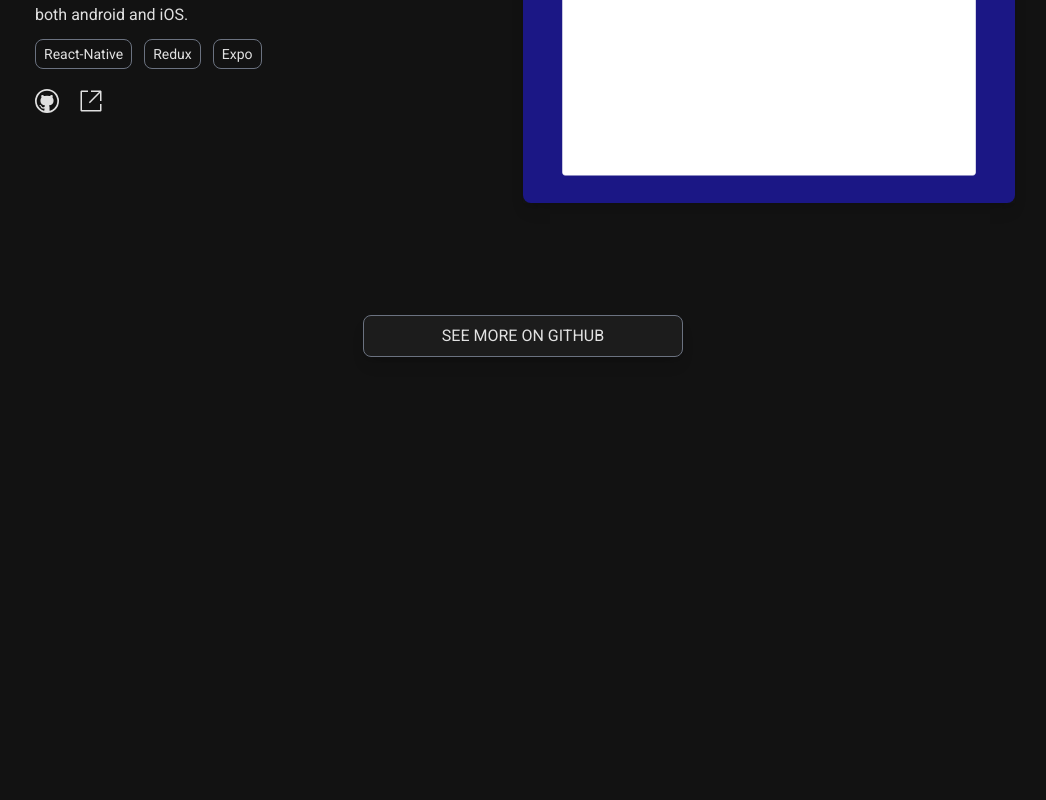
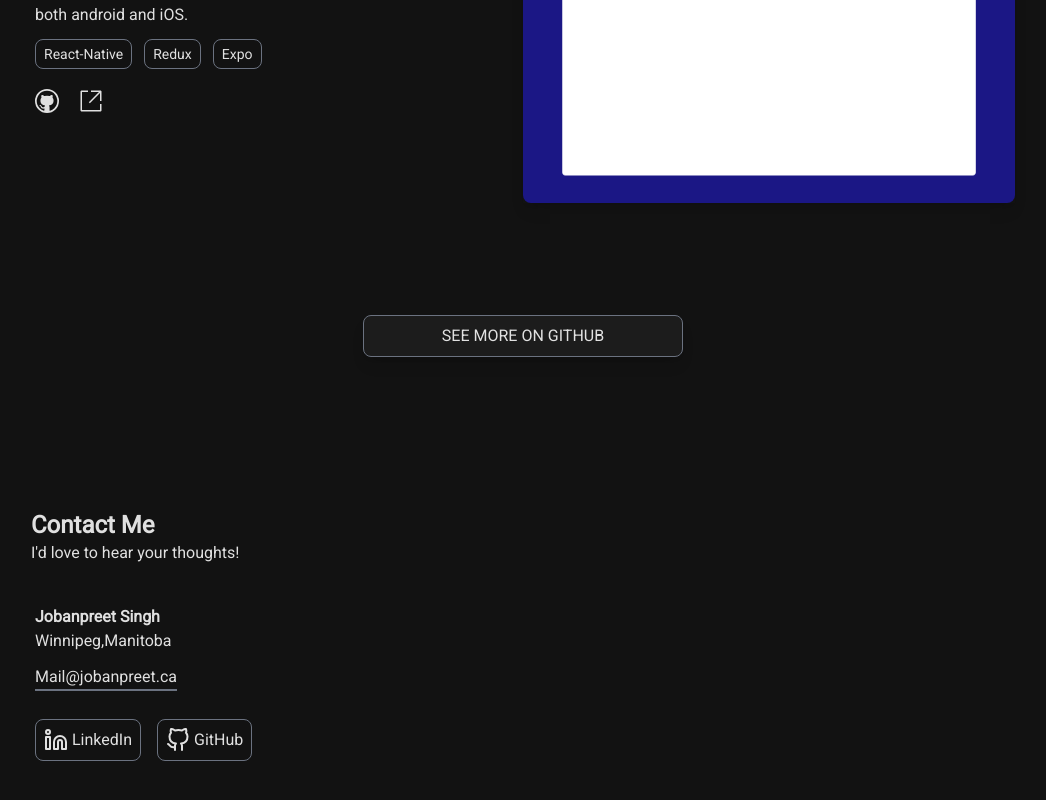
Before and after one commit to jobanpreet27/Portfolio, a React (Create React App) app: page / in a window 1280 px wide. Shown: the part 1638-2438 px from the top of the page, without its empty margins (117-1163 px from the left). Before the commit the page ends 2043 px from the top, so only its background shows below. Built offline with nearby package versions, Linux system fonts and the light colour scheme.

Commit message:
add contact section

```diff
--- a/src/App.js
+++ b/src/App.js
@@ -2,6 +2,7 @@ import "./App.css";
 import Header from "./components/Header";
 import Info from "./components/Info";
 import Projects from "./components/Projects";
+import Contact from "./components/Contact";
 
 function App() {
   return (
@@ -10,6 +11,7 @@ function App() {
       <main>
         <Info />
         <Projects />
+        <Contact />
       </main>
     </div>
   );
--- /dev/null
+++ b/src/components/Contact.js
@@ -0,0 +1,56 @@
+import React from "react";
+import { FiLinkedin, FiGithub } from "react-icons/fi";
+
+const Contact = () => {
+  return (
+    <section className='my-28' id='contact'>
+      <header className='px-5 text-2xl font-bold pt-10'>
+        <h2>Contact Me</h2>
+        <p className='text-base font-thin'>I'd love to hear your thoughts!</p>
+      </header>
+      <div className='md:mx-6'>
+        <div className='md:w-6/12 md:px-0 p-5 my-5'>
+          <div>
+            <p className='font-bold'>Jobanpreet Singh</p>
+            <p className='font-thin'>Winnipeg,Manitoba</p>
+            <a
+              href='mailto: mail@jobanpreet.ca'
+              className='border-b-2 mt-3 inline-block border-gray-500'
+            >
+              Mail@jobanpreet.ca
+            </a>
+          </div>
+          <div className='flex flex-row flex-wrap mt-7'>
+            <div className='mr-4'>
+              <a
+                href='https://www.linkedin.com/in/joban-preetsingh'
+                target='_blank'
+                rel='noreferrer'
+              >
+                <span className='mb-2 flex flex-row items-end border border-gray-500 p-2 rounded-lg'>
+                  <FiLinkedin className='mr-1' size={24} />
+                  LinkedIn
+                </span>
+              </a>
+            </div>
+
+            <div className='mr-4'>
+              <a
+                href='https://github.com/jobanpreet27'
+                target='_blank'
+                rel='noreferrer'
+              >
+                <span className='mb-2 flex flex-row items-end border border-gray-500 p-2 rounded-lg'>
+                  <FiGithub className='mr-1' size={24} />
+                  GitHub
+                </span>
+              </a>
+            </div>
+          </div>
+        </div>
+      </div>
+    </section>
+  );
+};
+
+export default Contact;
```
